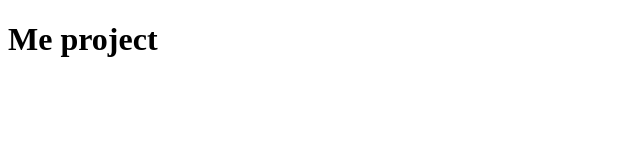
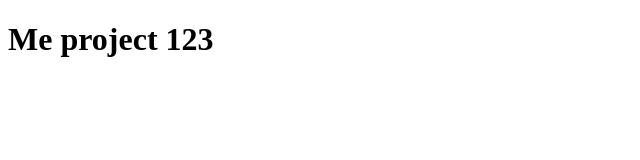
Before and after one commit to PermiakovDima/my-project, a plain HTML site: page index.html in a window 1280 px wide. Shown: the full height of the page, 0-640 px from the left. Drawn offline with Linux system fonts and the light colour scheme.

Commit message:
new title

```diff
--- a/index.html
+++ b/index.html
@@ -9,7 +9,7 @@
 </head>
 
 <body>
-  <h1>Me project</h1>
+  <h1>Me project 123</h1>
 </body>
 
 </html>
```
